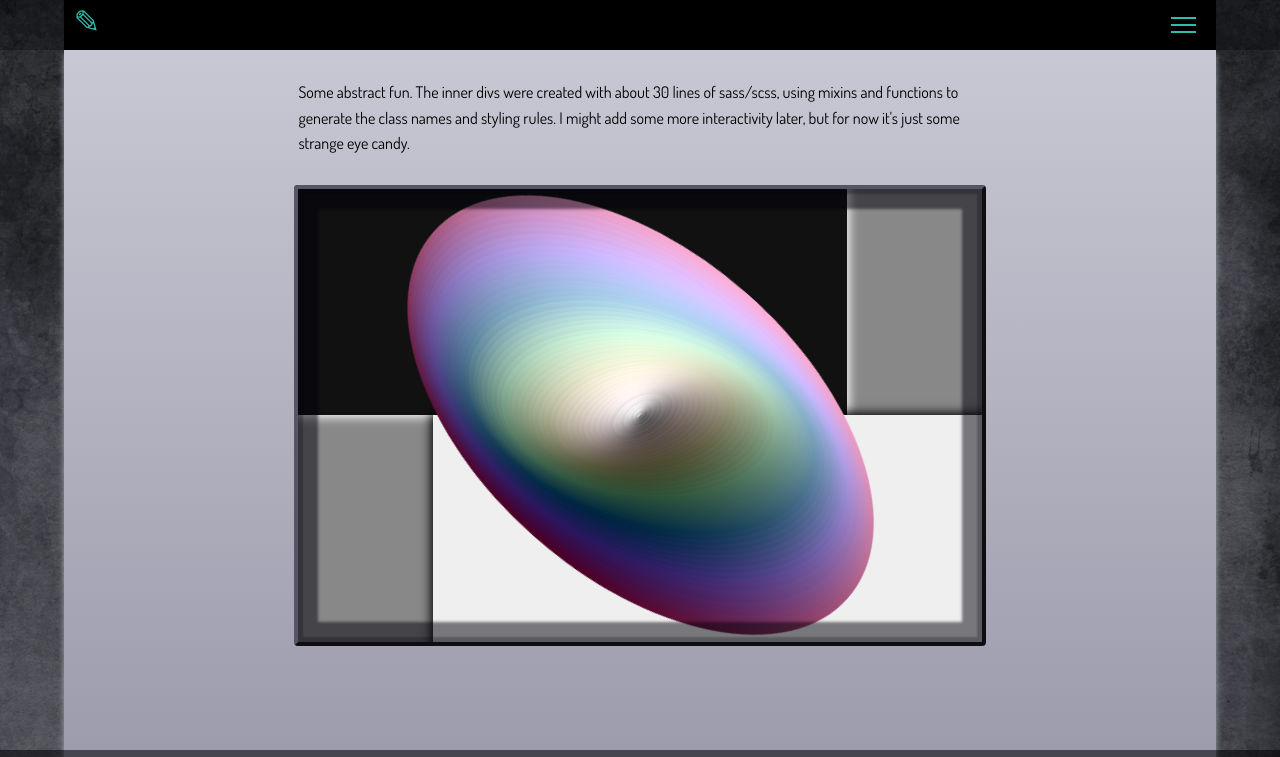
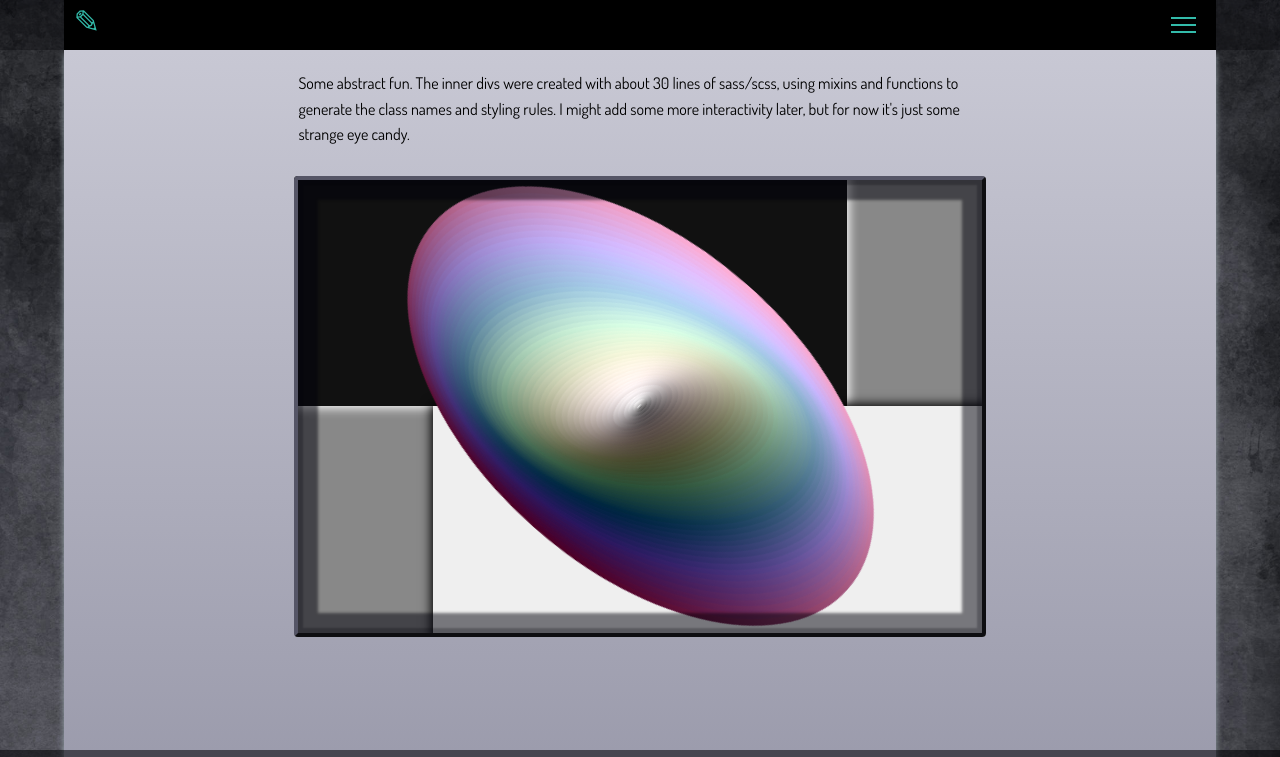
Before and after one commit to EshwarAnad/darklight, a plain HTML site: page index.html in a window 1280 px wide. Shown: the top 757 px of the page. Drawn offline with Linux system fonts and the light colour scheme; files whose address does not match are found by name.

Commit message:
Update index.html

```diff
--- a/index.html
+++ b/index.html
@@ -5,7 +5,7 @@
 	<meta name="viewport" content="width=device-width, initial-scale=1.0">
 	<title>Darklight</title>
 	<link rel="stylesheet" type="text/css" href="darklight.css" />
-	<link rel="stylesheet" type="text/css" href="index.css" />
+	<link rel="stylesheet" type="text/css" href="main.css" />
 	<link href="https://fonts.googleapis.com/css?family=Dosis&display=swap" rel="stylesheet" />
 </head>
 <body>
```
